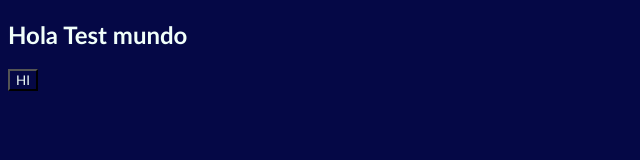
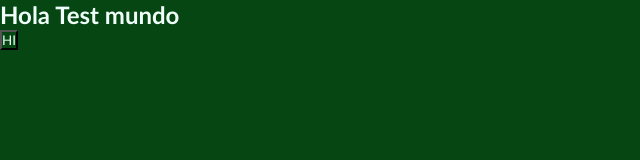
Before and after one commit to MissaelHrz1996/kedno, a plain HTML site: page index.html in a window 1280 px wide. Shown: the whole page, without its empty margins (0-640 px from the left). Drawn offline with Linux system fonts and the light colour scheme.

Commit message:
Login changed

```diff
--- a/index.html
+++ b/index.html
@@ -1,5 +1,5 @@
 <!DOCTYPE html>
-<html lang="en">
+<html lang="mx-es">
 <head>
     <meta charset="UTF-8">
     <meta name="viewport" content="width=device-width, initial-scale=1.0">
--- a/main.js
+++ b/main.js
@@ -6,6 +6,6 @@ const button = document.querySelector(".myButton")
 document.addEventListener("DOMContentLoaded", () => {
     const button = document.querySelector(".myButton");
     button.addEventListener("click", () => {
-        console.log("D");
+        alert("Test!")
     });
 });
--- a/style.css
+++ b/style.css
@@ -1,5 +1,7 @@
 *{
-    background-color: rgb(5, 8, 70);
+    margin: 0;
+    padding: 0;
+    background-color: rgb(5, 70, 19);
     color:rgb(241, 255, 250);
     font-family: 'Gill Sans', 'Gill Sans MT', Calibri, 'Trebuchet MS', sans-serif;
 }
```
